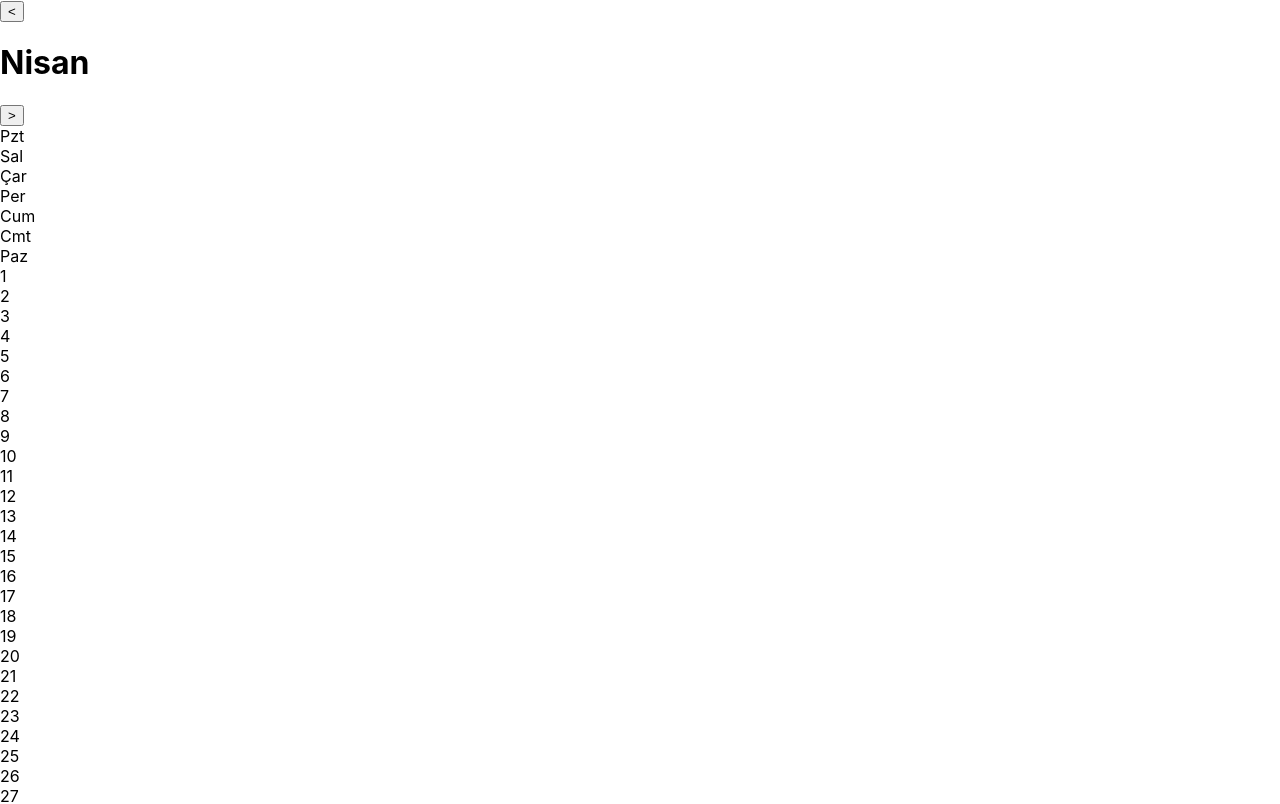
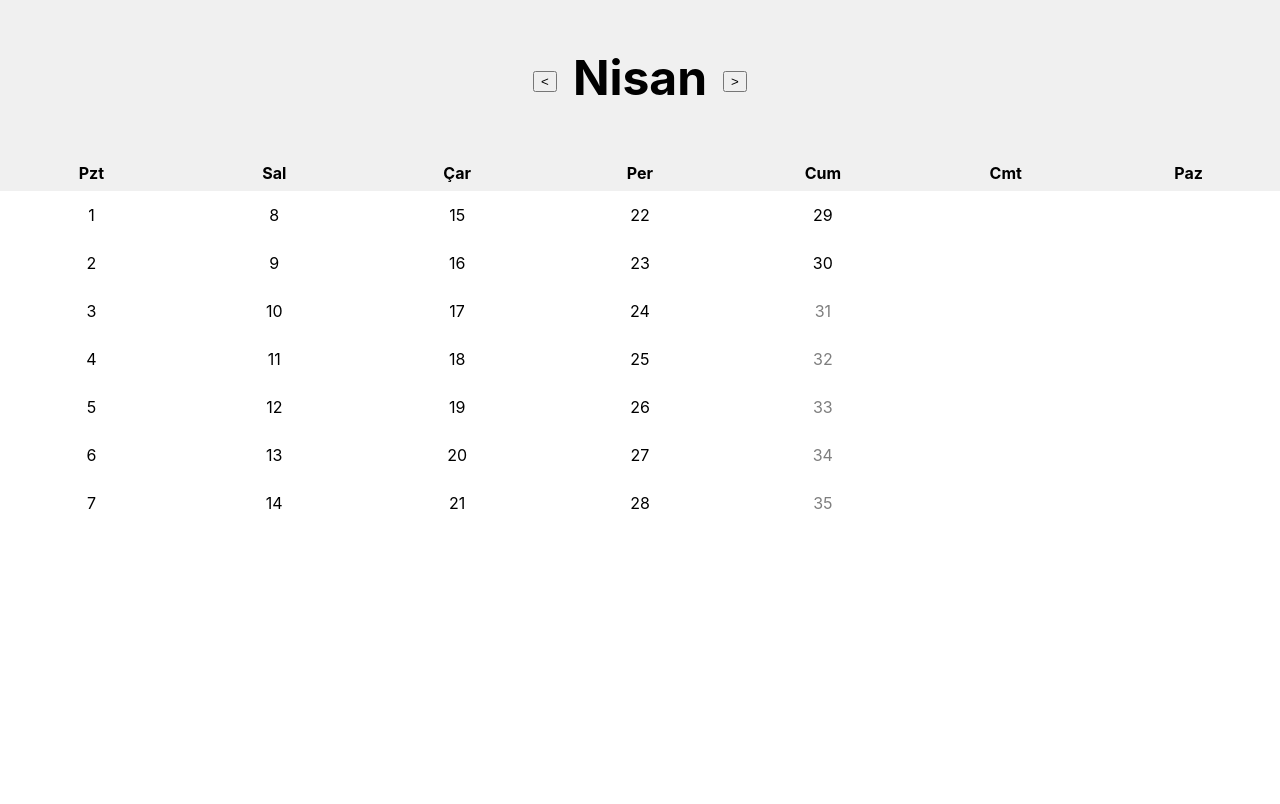
Before and after one commit to DrShahinstein/turkish-literature-calendar, a React (Create React App) app: page / in a window 1280 px wide. Shown: the top 804 px of the page. Built offline with nearby package versions, Linux system fonts and the light colour scheme.

Commit message:
Create an initial design of calendar using grid layout

```diff
--- a/src/App.css
+++ b/src/App.css
@@ -1,7 +1,70 @@
-.dead-slot {
-  color: gray;
+.calendar {
+  display: grid;
+  grid-template-rows: auto 1fr;
+}
+
+.calendar-header {
+  display: flex;
+  justify-content: center;
+  align-items: center;
+  background-color: #f0f0f0;
+  padding: 1rem;
+}
+
+.calendar-month-manager {
+  display: flex;
+  align-items: center;
+}
+
+.calendar-month {
+  font-size: 1.5rem;
+  font-weight: bold;
+  margin: 0 1rem;
+}
+
+.calendar-month-forward,
+.calendar-month-backward {
+  font-size: 1.5rem;
+  cursor: pointer;
+}
+
+.calendar-body {
+  display: grid;
+  grid-template-rows: auto 1fr;
+}
+
+.calendar-weekdays {
+  display: grid;
+  grid-template-columns: repeat(7, 1fr);
+  text-align: center;
+  font-weight: bold;
+  background-color: #f0f0f0;
+  padding: 0.5rem 0;
+}
+
+.calendar-weeks {
+  display: grid;
+  grid-template-columns: repeat(7, 1fr);
+  grid-template-rows: repeat(6, 1fr);
+}
+
+.calendar-week {
+  display: flex;
+  flex-direction: column;
+}
+
+.calendar-day-slot {
+  display: flex;
+  justify-content: center;
+  align-items: center;
+  height: 3rem;
+  cursor: pointer;
 }
 
 .special-day {
-  color: red;
+  background-color: #ffc107;
 }
+
+.dead-slot {
+  opacity: 0.5;
+}
```
